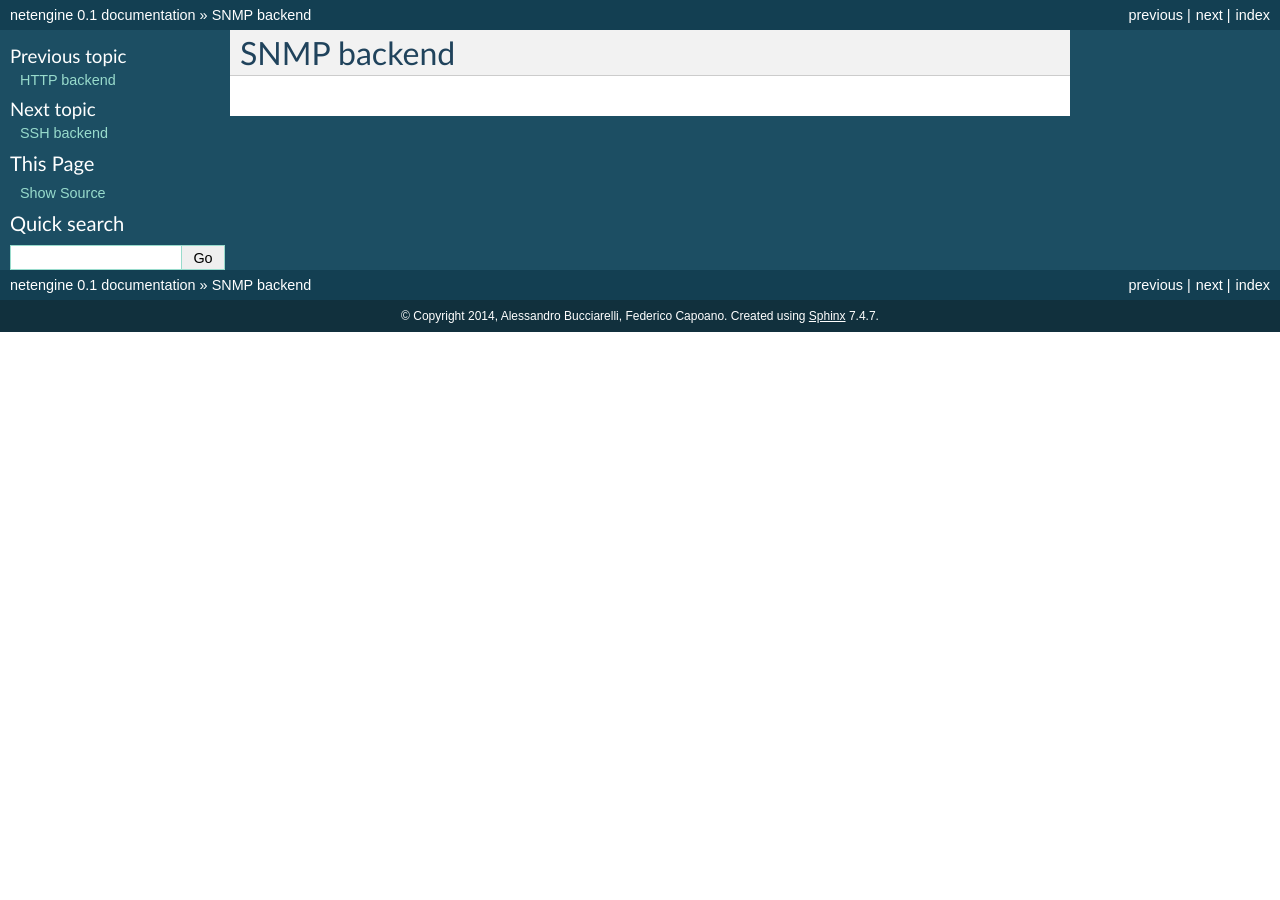
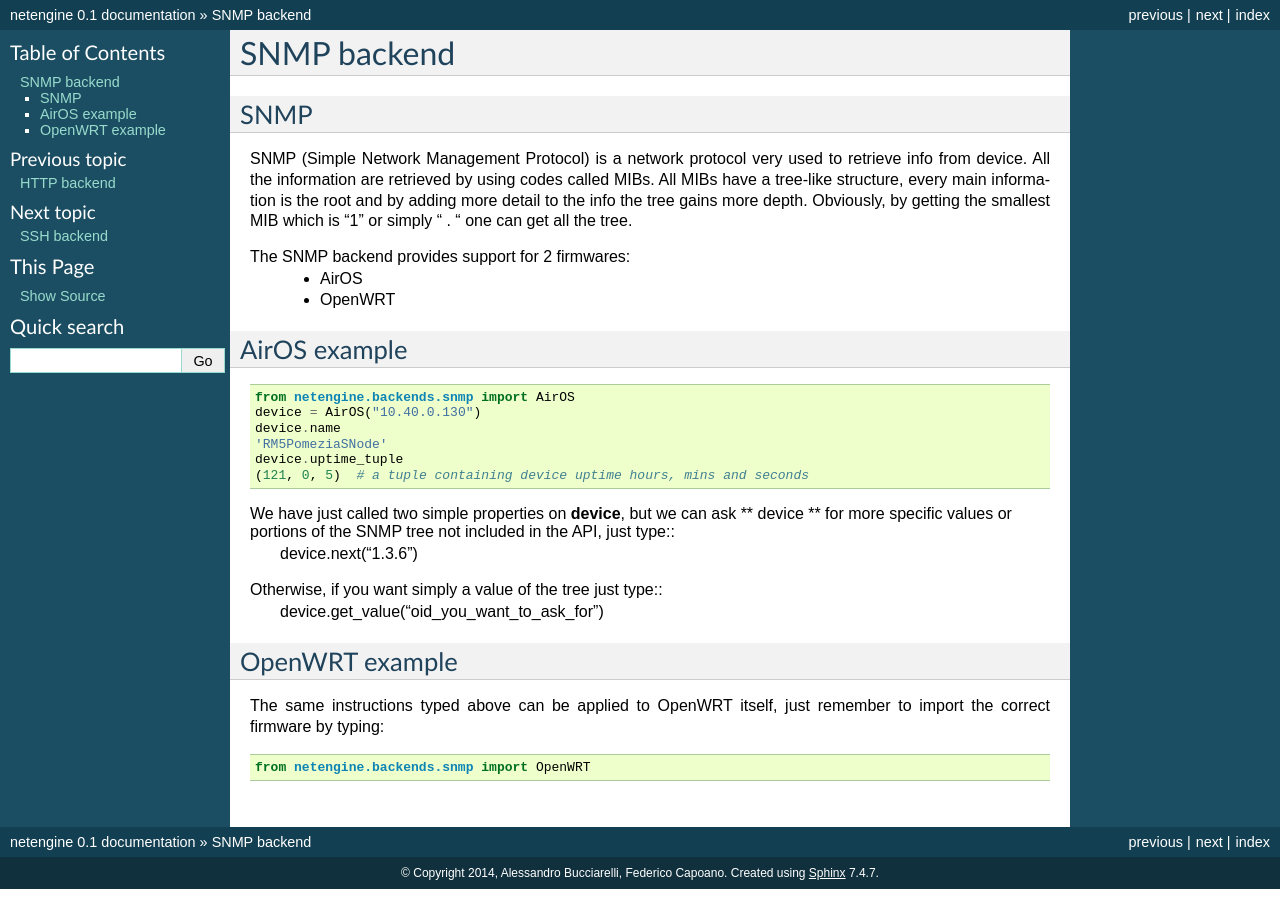
Before and after one commit to openwisp/netengine, a Sphinx documentation site: the page built from docs/source/topics/snmp.rst, in a window 1280 px wide. Built offline with Sphinx 7.4.7, drawn with Linux system fonts in a browser that asks for light colours.

Commit message:
Netengine: improvements to docs related to #23  * added snmp docs and example

```diff
--- a/docs/source/topics/snmp.rst
+++ b/docs/source/topics/snmp.rst
@@ -2,3 +2,49 @@
 **************
 SNMP backend
 **************
+
+SNMP
+=======
+
+SNMP (Simple Network Management Protocol) is a network protocol very used to retrieve info from device.
+All the information are retrieved by using codes called MIBs. All MIBs have a tree-like structure, every main information is the root and by adding more detail to the info
+the tree gains more depth.
+Obviously, by getting the smallest MIB which is "1" or simply " . " one can get all the tree.
+
+
+
+
+The SNMP backend provides support for 2 firmwares:
+ * AirOS
+ * OpenWRT
+
+
+
+
+AirOS example
+=============
+
+::
+
+ from netengine.backends.snmp import AirOS
+ device = AirOS("10.40.0.130")
+ device.name
+ 'RM5PomeziaSNode'
+ device.uptime_tuple
+ (121, 0, 5)  # a tuple containing device uptime hours, mins and seconds
+
+We have just called two simple properties on **device**, but we can ask ** device ** for more specific values or portions of the SNMP tree not included in the API, just type::
+ device.next("1.3.6")
+
+Otherwise, if you want simply a value of the tree just type::
+ device.get_value("oid_you_want_to_ask_for")
+
+
+
+
+OpenWRT example
+================
+
+The same instructions typed above can be applied to OpenWRT itself, just remember to import the correct firmware by typing::
+
+ from netengine.backends.snmp import OpenWRT
```
